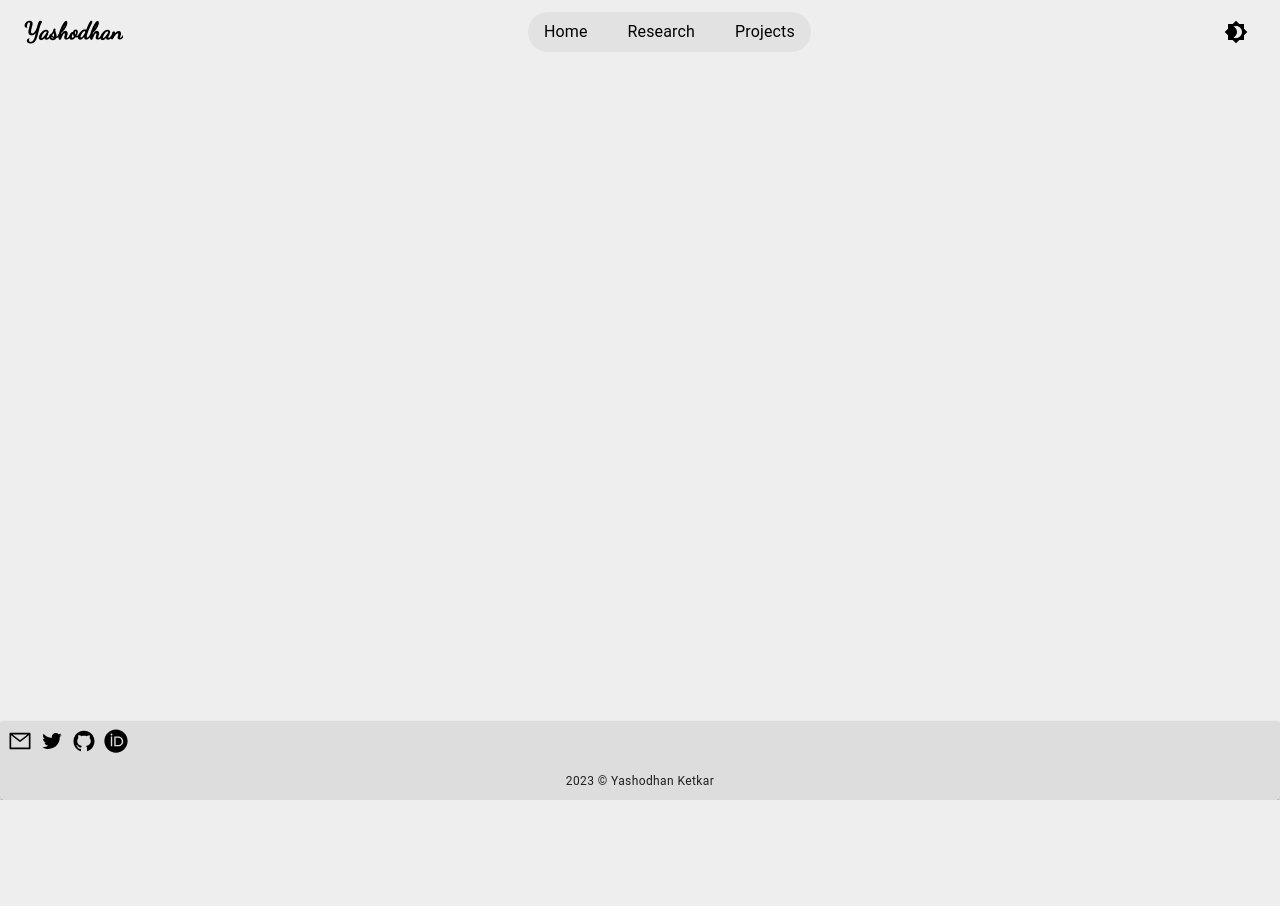
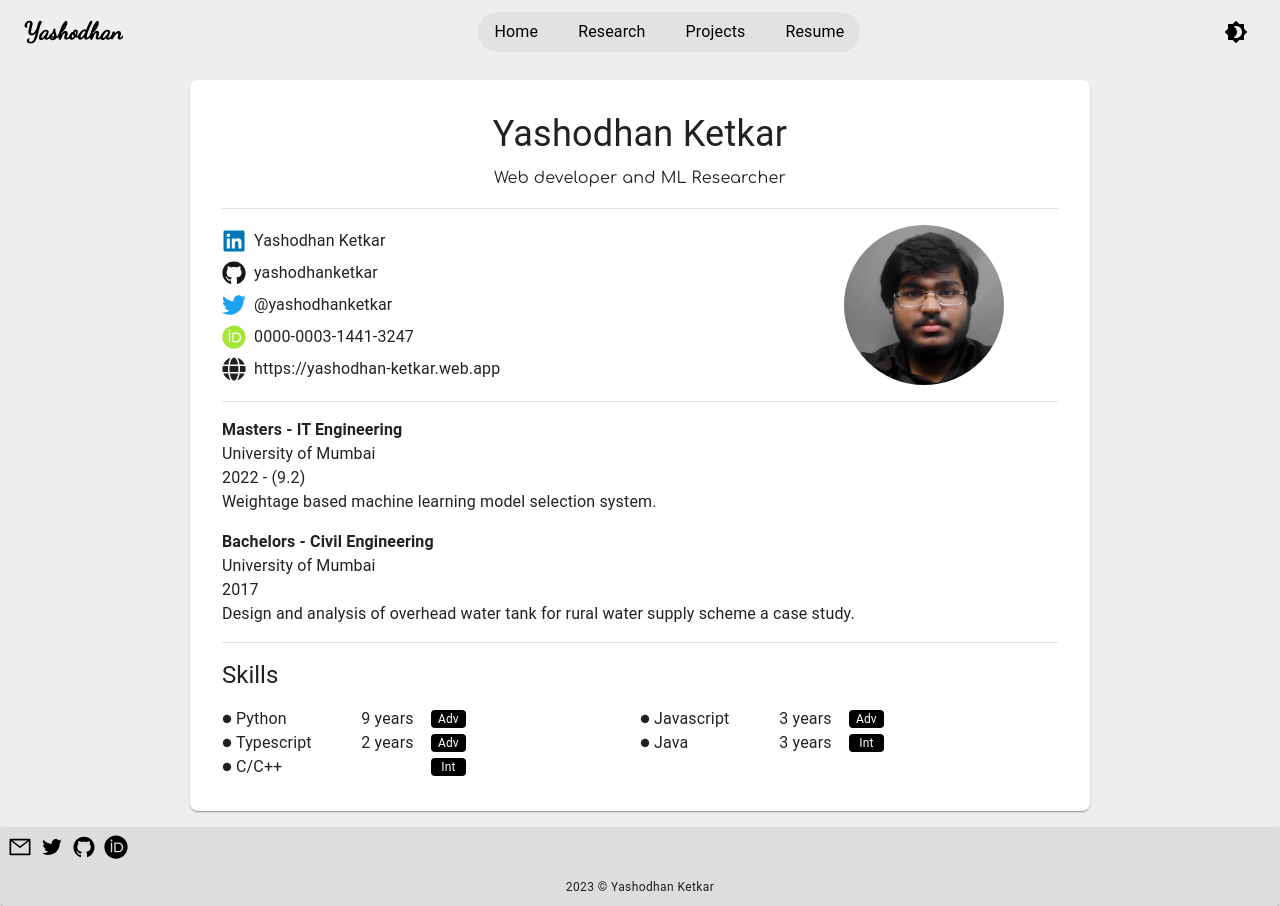
Before and after one commit to yashodhanketkar/me, a React (Vite) app: page /resume in a window 1280 px wide. Before the commit the page ends 800 px from the top, so only its background shows below. Built offline with nearby package versions, Linux system fonts and the light colour scheme; a web font is replaced by a local one.

Commit message:
added resume page

```diff
--- a/src/common/data/resume.ts
+++ b/src/common/data/resume.ts
@@ -42,21 +42,49 @@ export interface IEducation {
 export const educationList: IEducation[] = [
   {
     university: "University of Mumbai",
-    degree: "Masters in IT Engineering",
+    degree: "Masters - IT Engineering",
     graduation: 2022,
     project: "Weightage based machine learning model selection system.",
     cgpa: 9.2,
+  },
+  {
+    university: "University of Mumbai",
+    degree: "Bachelors - Civil Engineering",
+    graduation: 2017,
+    project:
+      "Design and analysis of overhead water tank for rural water supply scheme a case study.",
   },
 ];
 
 export interface ISkills {
   name: string;
-  level?: string;
+  level?: 1 | 2 | 3;
   years?: number;
 }
 
-export const skillList = [
+export const skillList: ISkills[] = [
   {
     name: "Python",
+    level: 3,
+    years: 9,
+  },
+  {
+    name: "Javascript",
+    level: 3,
+    years: 3,
+  },
+  {
+    name: "Typescript",
+    level: 3,
+    years: 2,
+  },
+  {
+    name: "Java",
+    level: 2,
+    years: 3,
+  },
+  {
+    name: "C/C++",
+    level: 2,
   },
 ];
--- a/src/common/mainUIWrapper/components/navbar/drawer.tsx
+++ b/src/common/mainUIWrapper/components/navbar/drawer.tsx
@@ -7,6 +7,7 @@ import {
   useTheme,
 } from "@mui/material";
 import MenuIcon from "@mui/icons-material/Menu";
+import CloseIcon from "@mui/icons-material/Close";
 import { useState } from "react";
 import { navs, nav } from "./navs";
 import { Link as RouterLink, useLocation } from "react-router-dom";
@@ -75,6 +76,16 @@ export const NavDrawer = () => {
             gap: 2,
           }}
         >
+          <IconButton
+            onClick={handleDrawer}
+            sx={{
+              position: "absolute",
+              top: 10,
+              right: 10,
+            }}
+          >
+            <CloseIcon />
+          </IconButton>
           {navs.map((nav) => (
             <NavDrawerFactory
               handleDrawer={handleDrawer}
--- a/src/common/mainUIWrapper/components/navbar/index.tsx
+++ b/src/common/mainUIWrapper/components/navbar/index.tsx
@@ -1,5 +1,5 @@
-import { NavLink, useLocation } from "react-router-dom";
-import { Box, PaletteMode, Typography, useTheme, Link } from "@mui/material";
+import { useLocation } from "react-router-dom";
+import { Box, PaletteMode, useTheme, Link } from "@mui/material";
 import { navs, nav } from "./navs";
 import { Link as RouterLink } from "react-router-dom";
 
--- a/src/common/mainUIWrapper/components/navbar/navs.ts
+++ b/src/common/mainUIWrapper/components/navbar/navs.ts
@@ -16,8 +16,8 @@ export const navs: nav[] = [
     link: "/projects",
     name: "Projects",
   },
-  // {
-  //   link: "/resume",
-  //   name: "Resume",
-  // },
+  {
+    link: "/resume",
+    name: "Resume",
+  },
 ];
--- a/src/pages/resume/components/education.tsx
+++ b/src/pages/resume/components/education.tsx
@@ -1,25 +1,27 @@
+import { Stack, Typography } from "@mui/material";
 import { educationList, IEducation } from "@/common/data/resume";
 
 const EducationWrapper = (props: IEducation) => {
-  const { university, graduation: gradyear, cgpa, project } = props;
+  const { university, degree, graduation: gradyear, cgpa, project } = props;
   return (
-    <div className="flex flex-col">
-      <span className="font-bold">{university}</span>
-      <span>
+    <Stack>
+      <Typography fontWeight={700}>{degree}</Typography>
+      <Typography>{university}</Typography>
+      <Typography>
         {gradyear}
-        {cgpa ? ` - (${cgpa})` : ""}
-      </span>
+        {cgpa && ` - (${cgpa})`}
+      </Typography>
       <span>{project}</span>
-    </div>
+    </Stack>
   );
 };
 
 export const ResumeEducation = () => {
   return (
-    <div className="flex flex-col gap-1">
-      {educationList.map((edu: IEducation, i: number) => (
-        <EducationWrapper key={i} {...edu} />
+    <Stack spacing={2}>
+      {educationList.map((edu: IEducation) => (
+        <EducationWrapper key={edu.degree} {...edu} />
       ))}
-    </div>
+    </Stack>
   );
 };
--- a/src/pages/resume/components/header.tsx
+++ b/src/pages/resume/components/header.tsx
@@ -1,3 +1,4 @@
+import { Avatar, Grid, Typography, useTheme } from "@mui/material";
 import ProfilePicture from "@/assets/photo.jpg";
 import {
   FaTwitter,
@@ -38,38 +39,77 @@ const socialIcon = (socialType: string) => {
 
 const SocialLinkFactory = (props: ISocialLinkFactory) => {
   const { socialObject } = props;
+  const {
+    palette: { mode },
+  } = useTheme();
   return (
-    <a
+    <Typography
+      component="a"
       href={socialObject.url}
       target="_blank"
       rel="noreferer noopener"
-      className="inline-flex items-center gap-2 w-fit"
+      display="inline-flex"
+      gap={1}
+      sx={{
+        ":hover": {
+          color: mode === "dark" ? "red" : "inherit",
+        },
+      }}
     >
       {socialIcon(socialObject.type)}
-      <span>
+      <Typography>
         {socialObject.username ? socialObject.username : socialObject.url}
-      </span>
-    </a>
+      </Typography>
+    </Typography>
   );
 };
 
 export const ResumeHeader = () => {
   return (
-    <div className="inline-flex">
-      <div className="w-5/6">
-        <ul className="flex flex-col gap-2">
-          {socialList.map((social: ISocials, i: number) => (
-            <SocialLinkFactory key={i} socialObject={social} />
-          ))}
-        </ul>
-      </div>
-      <div className="flex items-center justify-center w-1/6">
-        <img
+    <Grid spacing={2} container>
+      <Grid
+        item
+        xs={12}
+        md={4}
+        sx={{
+          display: "flex",
+          justifyContent: "center",
+          order: { xs: 1, md: 2 },
+        }}
+      >
+        <Avatar
+          sx={{
+            height: {
+              xs: "7rem",
+              md: "10rem",
+            },
+            width: {
+              xs: "7rem",
+              md: "10rem",
+            },
+          }}
           src={ProfilePicture}
-          alt="Profile Picture"
-          className="rounded-full aspect-square"
-        />
-      </div>
-    </div>
+          alt="yashodhanketkar"
+        >
+          Y
+        </Avatar>
+      </Grid>
+      <Grid
+        item
+        xs={12}
+        md={8}
+        sx={{
+          display: "flex",
+          flexDirection: "column",
+          gap: 1,
+          justifyContent: "center",
+          order: { xs: 2, md: 1 },
+        }}
+      >
+        {socialList.map((social: ISocials) => (
+          <SocialLinkFactory key={social.url} socialObject={social} />
+        ))}
+      </Grid>
+    </Grid>
   );
 };
--- a/src/pages/resume/components/index.tsx
+++ b/src/pages/resume/components/index.tsx
@@ -1,3 +1,4 @@
 export { ResumeTitle } from "./title";
 export { ResumeHeader } from "./header";
 export { ResumeEducation } from "./education";
+export { ResumeSkills } from "./skills";
--- /dev/null
+++ b/src/pages/resume/components/skills.tsx
@@ -0,0 +1,69 @@
+import { Grid, Stack, Typography, useTheme } from "@mui/material";
+import { skillList, ISkills } from "@/common/data/resume";
+import CircleIcon from "@mui/icons-material/Circle";
+
+const Level = ({ level }: { level: number }) => {
+  const {
+    palette: { mode },
+  } = useTheme();
+  let Status = "";
+  switch (level) {
+    case 1:
+      Status = "Basic";
+      break;
+    case 2:
+      Status = "Intermediate";
+      break;
+    case 3:
+      Status = "Advance";
+      break;
+    default:
+      break;
+  }
+  return (
+    <Typography
+      sx={{
+        color: mode === "dark" ? "black" : "white",
+        backgroundColor: mode === "dark" ? "white" : "black",
+        textAlign: "center",
+        fontSize: 12,
+        borderRadius: 1,
+      }}
+    >
+      {Status.substring(0, 3)}
+    </Typography>
+  );
+};
+
+export const ResumeSkills = () => {
+  return (
+    <Stack spacing={2}>
+      <Typography variant="h5">Skills</Typography>
+      <Grid container>
+        {skillList.map((skill: ISkills) => (
+          <Grid key={skill.name} item xs={6}>
+            <Grid container direction={"row"} alignItems={"center"}>
+              <Grid
+                item
+                xs={12}
+                sm={4}
+                gap={0.5}
+                display={"inline-flex"}
+                alignItems={"center"}
+              >
+                <CircleIcon sx={{ width: 10, height: 10 }} />
+                {skill.name}
+              </Grid>
+              <Grid item display={{ xs: "none", md: "block" }} md={3} lg={2}>
+                {skill.years && ` ${skill.years} years`}
+              </Grid>
+              <Grid item display={{ xs: "none", md: "block" }} md={2} lg={1}>
+                {skill.level && <Level level={skill.level} />}
+              </Grid>
+            </Grid>
+          </Grid>
+        ))}
+      </Grid>
+    </Stack>
+  );
+};
--- a/src/pages/resume/components/title.tsx
+++ b/src/pages/resume/components/title.tsx
@@ -1,10 +1,28 @@
+import { Stack, Typography } from "@mui/material";
+
 export const ResumeTitle = () => {
   return (
-    <div className="flex flex-col items-center gap-2">
-      <h1 className="font-serif text-3xl font-bold text-black">
+    <Stack
+      width={"100%"}
+      display={"flex"}
+      alignItems={"center"}
+      spacing={{ xs: 0.1, md: 1 }}
+    >
+      <Typography
+        noWrap
+        variant="h4"
+        sx={{
+          fontSize: {
+            xs: 24,
+            md: 36,
+          },
+        }}
+      >
         Yashodhan Ketkar
-      </h1>
-      <h2 className="font-serif text-sm">Web developer and ML Researcher</h2>
-    </div>
+      </Typography>
+      <Typography fontFamily="Comfortaa" variant="subtitle1" textAlign="center">
+        Web developer and ML Researcher
+      </Typography>
+    </Stack>
   );
 };
--- a/src/pages/resume/index.tsx
+++ b/src/pages/resume/index.tsx
@@ -1,14 +1,49 @@
-import { ResumeTitle, ResumeHeader, ResumeEducation } from "./components";
+import { useRef } from "react";
+import { Button, Card, Container, Divider, useTheme } from "@mui/material";
+import {
+  ResumeTitle,
+  ResumeHeader,
+  ResumeEducation,
+  ResumeSkills,
+} from "./components";
 
 export const ResumePage = () => {
+  const {
+    palette: { mode },
+  } = useTheme();
+
+  const pageRef = useRef();
+
   return (
-    <div className="flex justify-center w-full mt-4 mb-4">
-      <div className="flex flex-col w-5/12 gap-4 p-4 text-black bg-white rounded-lg ring-1 ring-black/10 [&>*]:border-b-2 [&>*]:border-black [&>*]:pb-4">
+    <Container
+      sx={{
+        display: "flex",
+        justifyContent: "center",
+      }}
+      disableGutters
+    >
+      <Card
+        sx={{
+          padding: {
+            xs: 2,
+            md: 4,
+          },
+          width: { xs: "85%", md: "75%", xl: "65%" },
+          borderRadius: 2,
+          backgroundColor: mode === "dark" ? "inherit" : "white",
+          display: "flex",
+          flexDirection: "column",
+          gap: 2,
+        }}
+      >
         <ResumeTitle />
+        <Divider />
         <ResumeHeader />
+        <Divider />
         <ResumeEducation />
-        <div>skills</div>
-      </div>
-    </div>
+        <Divider />
+        <ResumeSkills />
+      </Card>
+    </Container>
   );
 };
```
Also changed, not shown: src/common/router/index.tsx (+4 -4 lines).
